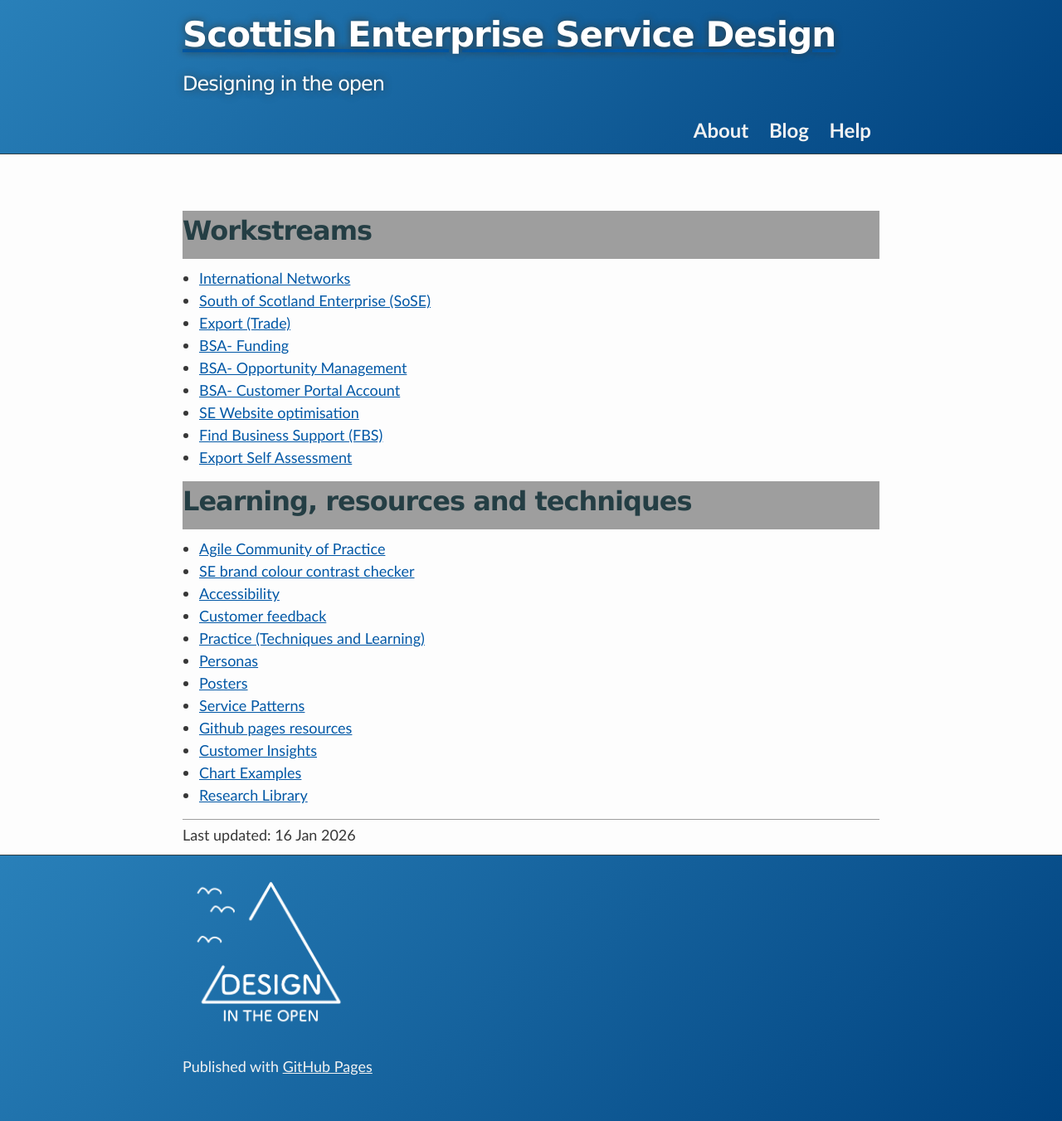
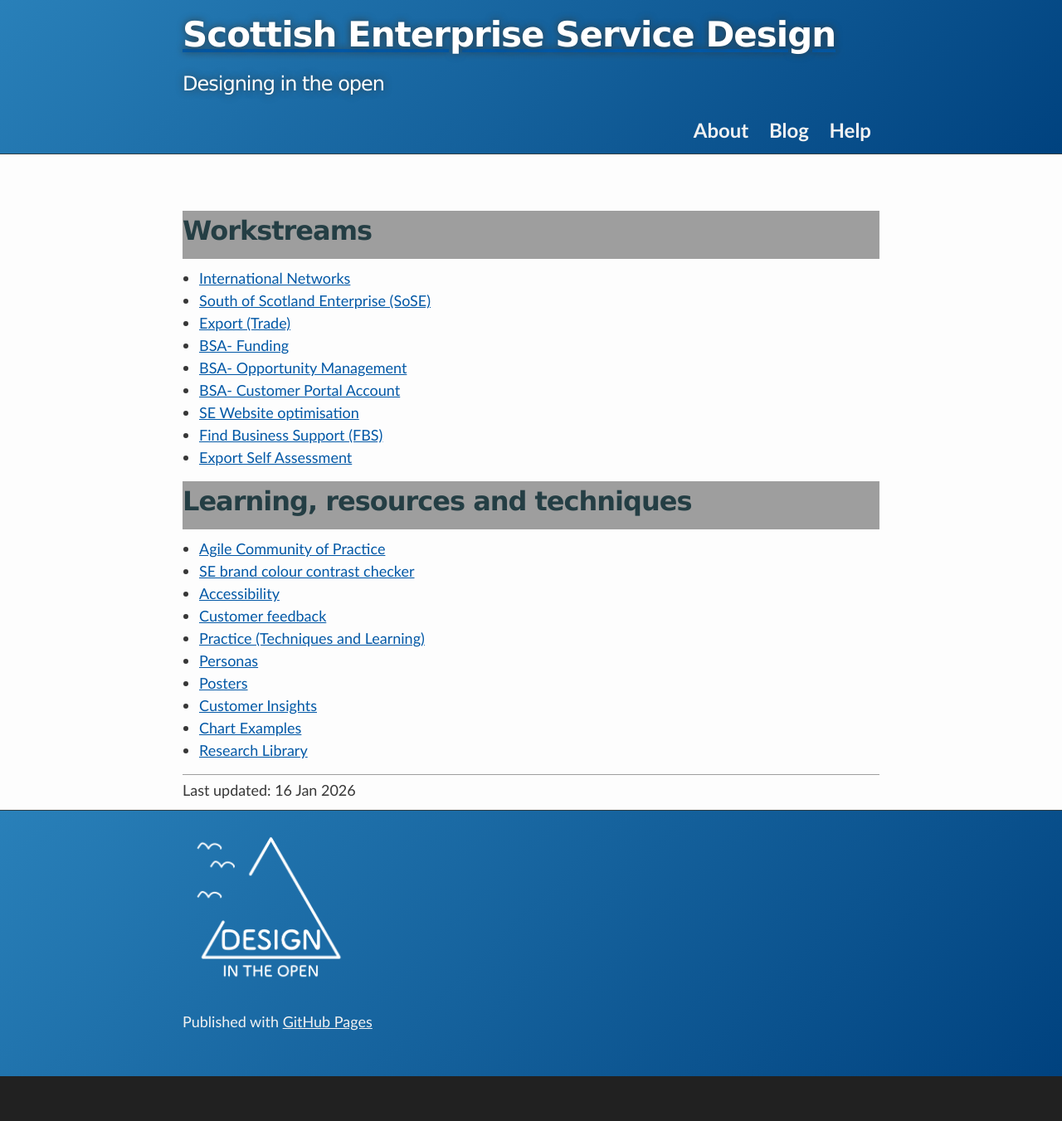
Before and after one commit to scotentSD/scotentSD.github.io, a Jekyll site: the page built from index.md, in a window 1280 px wide. Shown: the whole page at 83% size. Built offline with Jekyll 4.4.1, drawn with Linux system fonts in a browser that asks for light colours; after the commit the page ends 1297 px from its top, so only the background shows below that.

Commit message:
Update links in index.md for resources and practices
Removed links to Service Patterns and GitHub pages resources, and updated links for Chart Examples and Research Library to point to the practice section.

```diff
--- a/index.md
+++ b/index.md
@@ -23,11 +23,9 @@
       <li><a href="{{ site.baseurl}}/practice/">Practice   (Techniques and Learning)</a> </li>
       <li><a href="[https://scotentsd.github.io/practice/personas/personas.html">Personas</a> </li>
       <li><a href="{{ site.baseurl}}/posters/">Posters</a></li>
-      <li><a href="{{ site.baseurl}}/patterns/">Service Patterns</a></li>
-      <li><a href="{{ site.baseurl}}/resources/">Github pages resources</a> </li>
       <li><a href="{{ site.baseurl}}/insights/">Customer Insights</a> </li>
-      <li><a href="{{ site.baseurl}}/charts/">Chart Examples</a> </li>
-      <li><a href="{{ site.baseurl}}/research/">Research Library</a> </li>
+      <li><a href="{{ site.baseurl}}/practice/charts/">Chart Examples</a> </li>
+      <li><a href="{{ site.baseurl}}/practice/research/">Research Library</a> </li>
 
 </ul>
 <hr />
```
